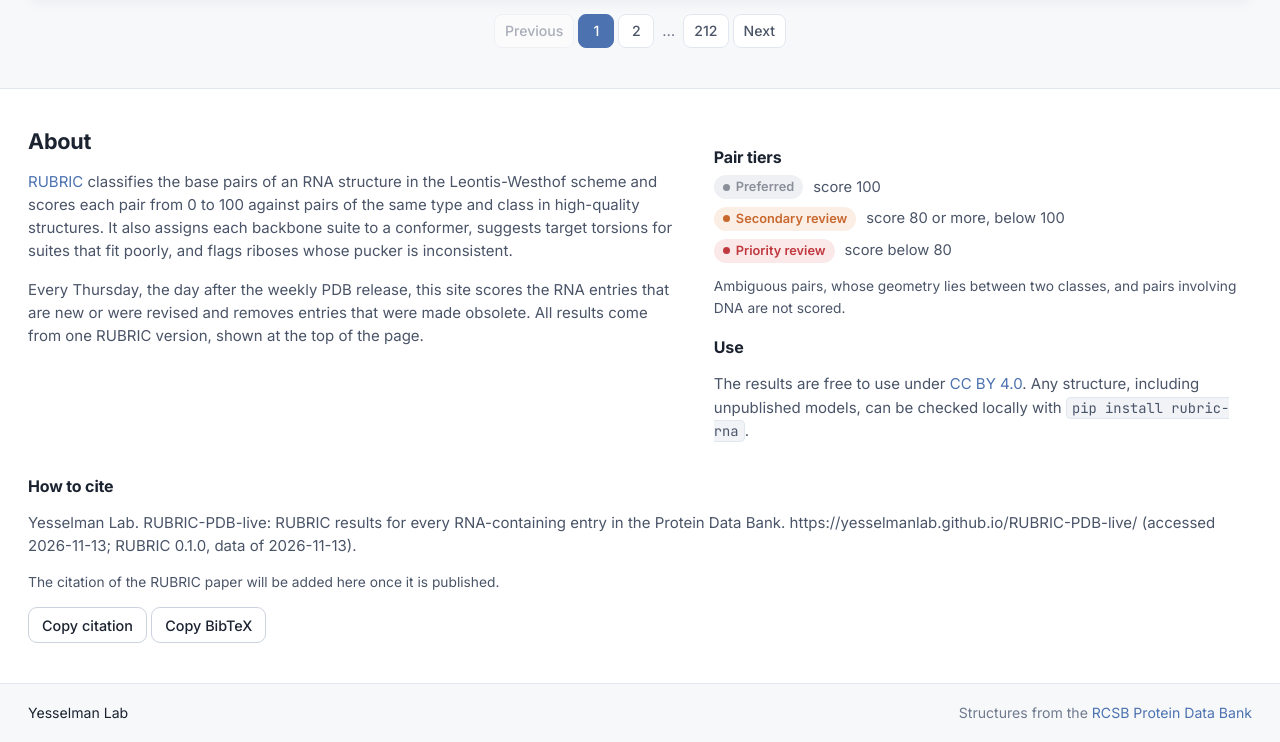
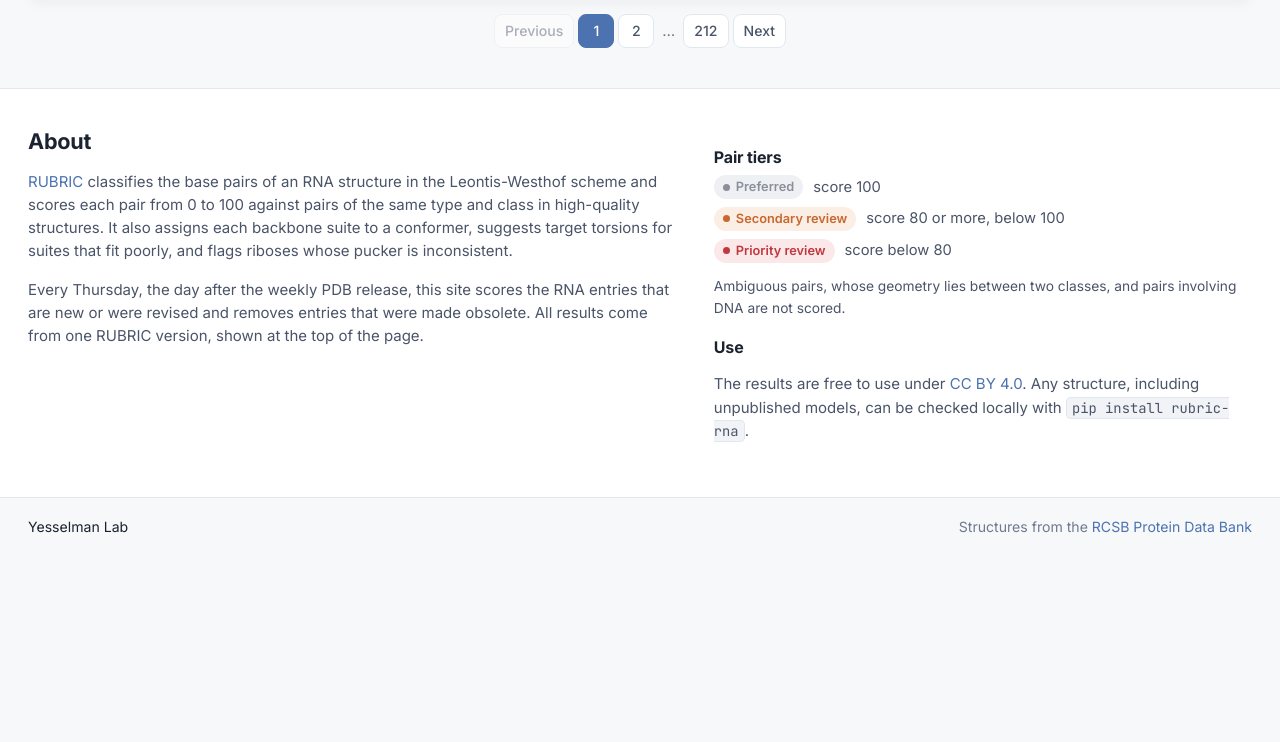
Before and after one commit to YesselmanLab/RUBRIC-PDB-live, a plain HTML site: page index.html in a window 1280 px wide. Shown: the part 4137-4879 px from the top of the page. After the commit the page ends 4693 px from the top, so only its background shows below. Drawn offline with nearby package versions, Linux system fonts and the light colour scheme.

Commit message:
minor fixes

```diff
--- a/assets/app.js
+++ b/assets/app.js
@@ -7,7 +7,6 @@
 (function () {
   "use strict";
 
-  const SITE_URL = "https://yesselmanlab.github.io/RUBRIC-PDB-live/";
   const REPORT_URL = "https://raw.githubusercontent.com/YesselmanLab/RUBRIC-PDB-live/entries/";
   const RCSB_URL = "https://www.rcsb.org/structure/";
   const RCSB_IMAGE = (id) => `https://cdn.rcsb.org/images/structures/${id.toLowerCase()}_assembly-1.jpeg`;
@@ -823,25 +822,6 @@
     draw();
   }
 
-  // ---- Citation ------------------------------------------------------------------------
-
-  function renderCite() {
-    const today = new Date().toISOString().slice(0, 10);
-    const last = state.lastUpdate;
-    const version = last ? `RUBRIC ${last.rubric_version}, data of ${last.date}` : "";
-    const text = `Yesselman Lab. RUBRIC-PDB-live: RUBRIC results for every RNA-containing entry in the Protein Data Bank. ${SITE_URL} (accessed ${today}${version ? "; " + version : ""}).`;
-    $("cite-ref").textContent = text;
-    const bib = `@misc{rubric_pdb_live,
-  author       = {{Yesselman Lab}},
-  title        = {{RUBRIC-PDB-live}: {RUBRIC} results for every {RNA}-containing entry in the {Protein Data Bank}},
-  howpublished = {\\url{${SITE_URL}}},
-  note         = {Accessed ${today}${version ? "; " + version : ""}},
-  year         = {${today.slice(0, 4)}}
-}`;
-    $("cite-copy").onclick = () => copyText(text, "Citation copied");
-    $("cite-bibtex").onclick = () => copyText(bib, "BibTeX copied");
-  }
-
   // ---- Routing -----------------------------------------------------------------------
 
   function route() {
@@ -893,7 +873,6 @@
   loadData()
     .then(() => {
       renderStats();
-      renderCite();
       applyFilters();
       route();
     })
--- a/assets/style.css
+++ b/assets/style.css
@@ -425,13 +425,3 @@ td.empty { text-align: center; color: var(--muted); padding: 40px 12px; white-sp
 .ctx-bar i { position: absolute; top: 50%; width: 14px; height: 14px; margin: -7px 0 0 -7px; border-radius: 50%; background: var(--accent); border: 2px solid var(--surface); box-shadow: 0 0 0 1px var(--accent); }
 .ctx-scale { display: flex; justify-content: space-between; font-size: .72rem; color: var(--muted); margin-top: 4px; }
 @media (max-width: 760px) { .context { grid-template-columns: 1fr; } }
-
-@media (max-width: 640px) {
-/* ---- Citation ----------------------------------------------------------- */
-.cite {
-  display: flex; justify-content: space-between; gap: 20px; align-items: center; flex-wrap: wrap;
-  margin-top: 26px; padding: 18px 20px; border: 1px solid var(--border); border-radius: var(--radius); background: var(--bg);
-}
-.cite h3 { margin: 0 0 6px; }
-.cite-ref { margin: 0 0 4px; color: var(--text); max-width: 820px; }
-.cite-actions { display: flex; gap: 8px; flex-wrap: wrap; }
--- a/index.html
+++ b/index.html
@@ -182,19 +182,6 @@
           <p>The results are free to use under <a href="https://creativecommons.org/licenses/by/4.0/" target="_blank" rel="noopener">CC BY 4.0</a>. Any structure, including unpublished models, can be checked locally with <code>pip install rubric-rna</code>.</p>
         </div>
       </div>
-      <div class="wrap">
-        <div class="cite" id="cite">
-          <div class="cite-text">
-            <h3>How to cite</h3>
-            <p class="cite-ref" id="cite-ref"></p>
-            <p class="muted small">The citation of the RUBRIC paper will be added here once it is published.</p>
-          </div>
-          <div class="cite-actions">
-            <button type="button" class="btn" id="cite-copy">Copy citation</button>
-            <button type="button" class="btn" id="cite-bibtex">Copy BibTeX</button>
-          </div>
-        </div>
-      </div>
     </section>
   </main>
 
```
